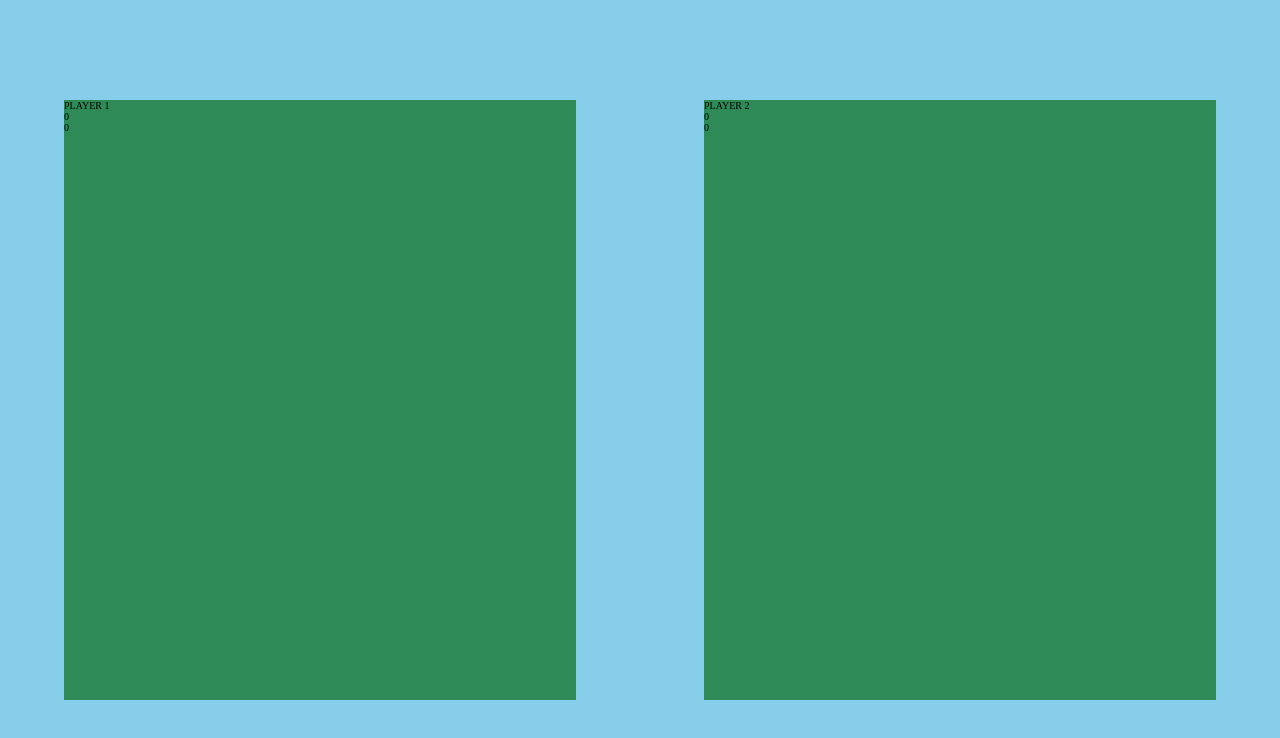
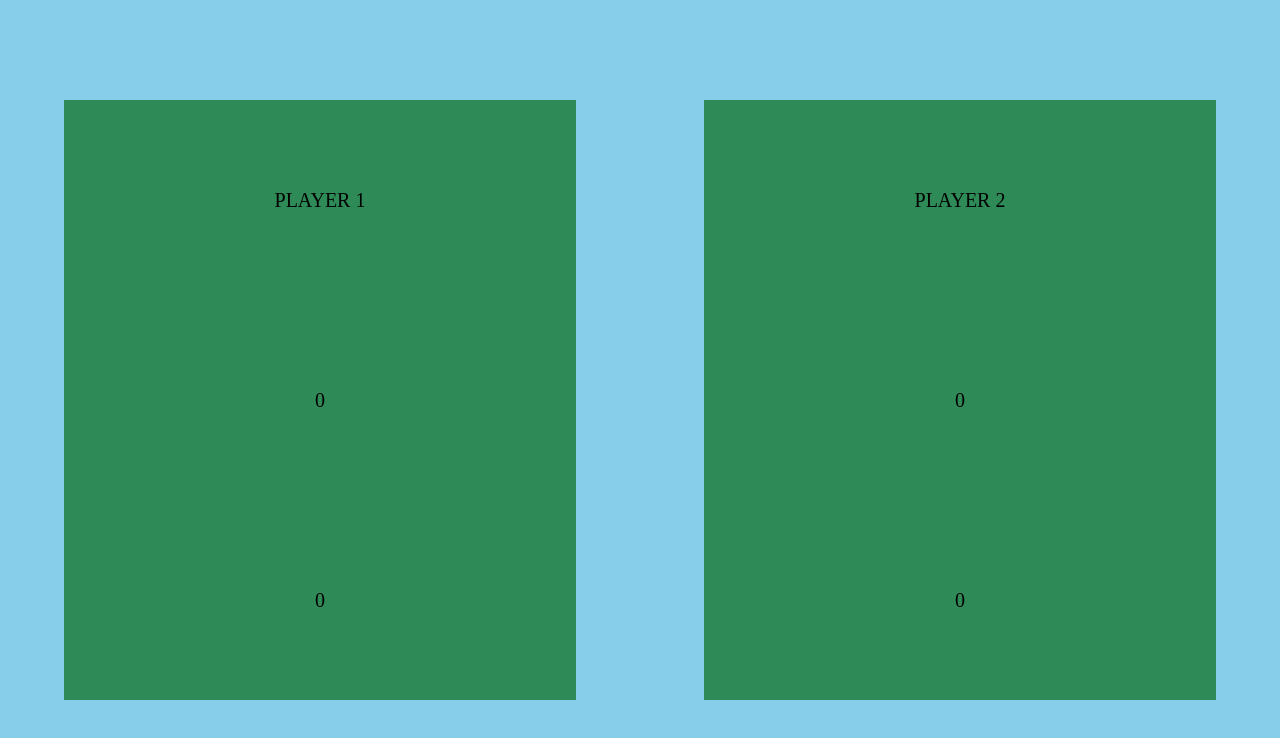
Before and after one commit to miriyan19425/game-pig, a React (Vite) app: page / in a window 1280 px wide. Shown: the top 738 px of the page. Built offline with nearby package versions, Linux system fonts and the light colour scheme.

Commit message:
Update index.css

```diff
--- a/src/index.css
+++ b/src/index.css
@@ -19,5 +19,14 @@ main {
 section{
 	width: 40vw;
 	height: 75vh;
-    background-color: seagreen;
+    	background-color: seagreen;
+	display: flex;
+	flex-direction: column;
+	justify-content: space-around;
+	align-items: center;
 }
+
+p {
+	padding: 1rem;
+	font-size: 2rem;
+}
```
